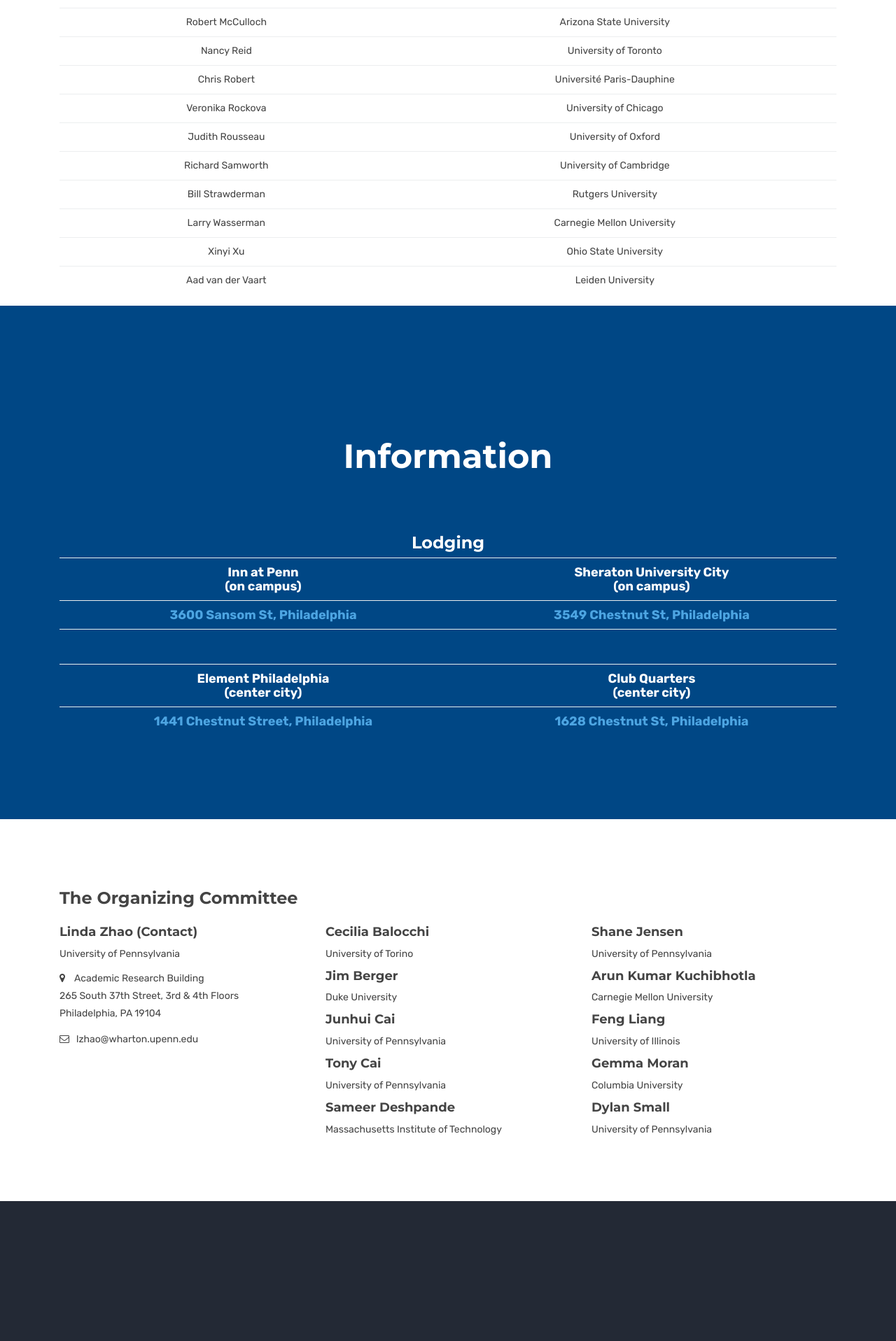
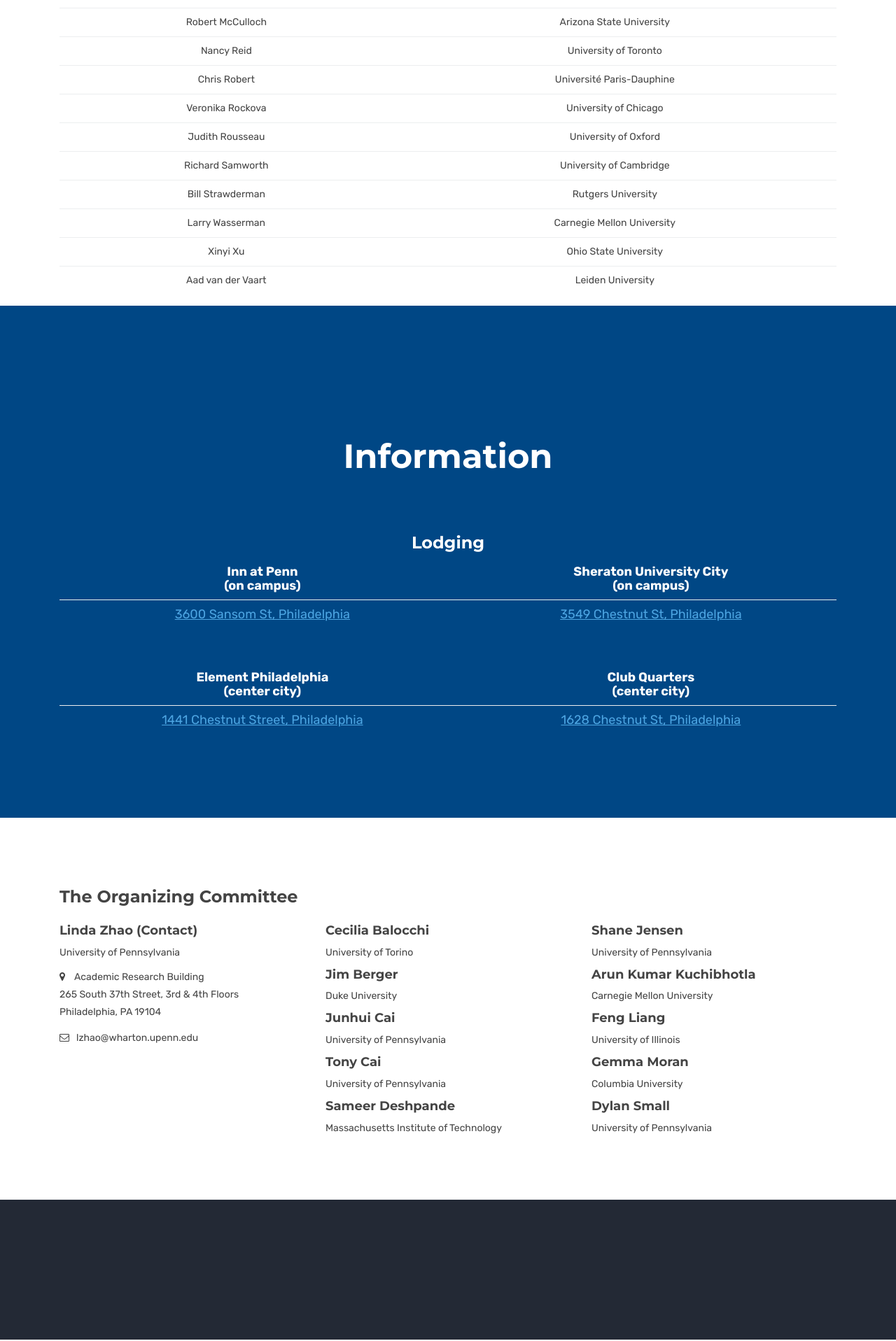
Before and after one commit to cccfran/edgeorge70, a Jekyll site: the page built from index.html, in a window 1280 px wide. Shown: the part 1562-3479 px from the top of the page at 70% size. Built offline with Jekyll 4.4.1, drawn with Linux system fonts in a browser that asks for light colours; nearby versions of some CDN libraries; library files that are not in the unit come from our copies.

Commit message:
update lodging tables

```diff
--- a/assets/css/main.css
+++ b/assets/css/main.css
@@ -4002,13 +4002,29 @@
 	padding: 10px 20px;
 	color: #444;
 	text-align: center;
-	font-size: 14px
+	font-size: 14px;
 }
 
 .table-striped>tbody>tr:nth-of-type(2n+1) {
 	background-color: #e3e3e3
 }
 
+tr.no-border td {
+  border: none !important
+}
+
+tr.no-top-border th {
+  border: none !important
+}
+
+tr.no-bottom-border th {
+  border-bottom: none !important
+}
+
+.table a {
+	text-decoration: underline;
+	font-weight: 500;
+}
 
 #default-tab ul.nav-tabs {
 	border-bottom: none;
--- a/index.html
+++ b/index.html
@@ -193,7 +193,7 @@
                 <h3>Lodging</h3>
                 <!-- <p>Special rate to come!</p> -->
                 <table class="table">
-                  <tr>
+                  <tr class="no-top-border">
                     <th>Inn at Penn <br>(on campus) </th>
                     <th>Sheraton University City<br>(on campus)</th>
                   </tr>
@@ -201,10 +201,10 @@
                     <th><a target="_blank" href="https://www.theinnatpenn.com/">3600 Sansom St, Philadelphia</a></th>
                     <th><a target="_blank" href="https://www.marriott.com/hotels/travel/phlus-sheraton-philadelphia-university-city-hotel/">3549 Chestnut St, Philadelphia</a></th>
                   </tr>
-                  <tr>
+                  <tr class="no-border">
                     <td height="50" colspan="2"></td>
                   </tr>
-                  <tr>
+                  <tr  class="no-top-border">
                     <th>Element Philadelphia<br>(center city)</th>
                     <th>Club Quarters<br>(center city)</th>
                   </tr>
```
